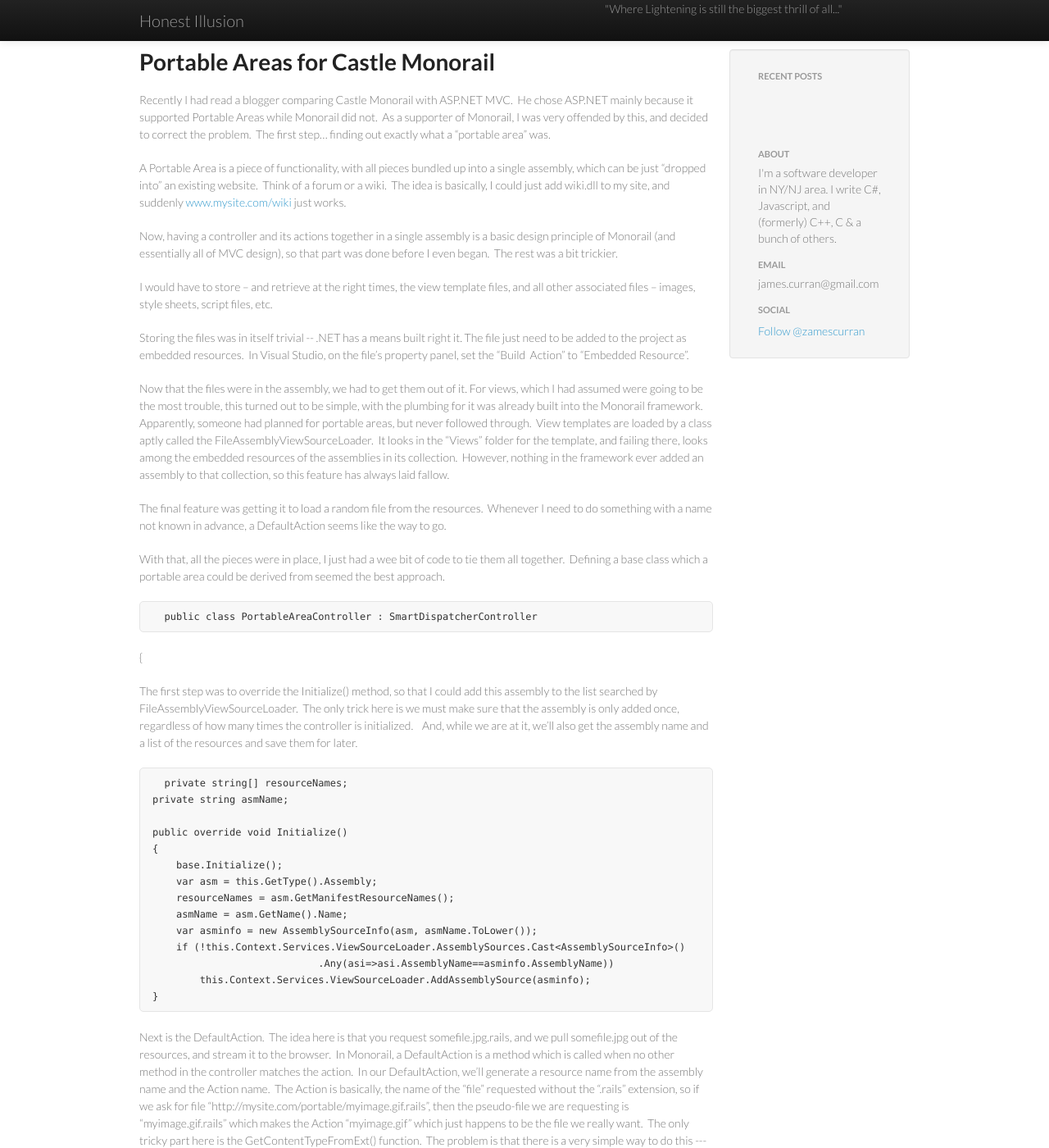
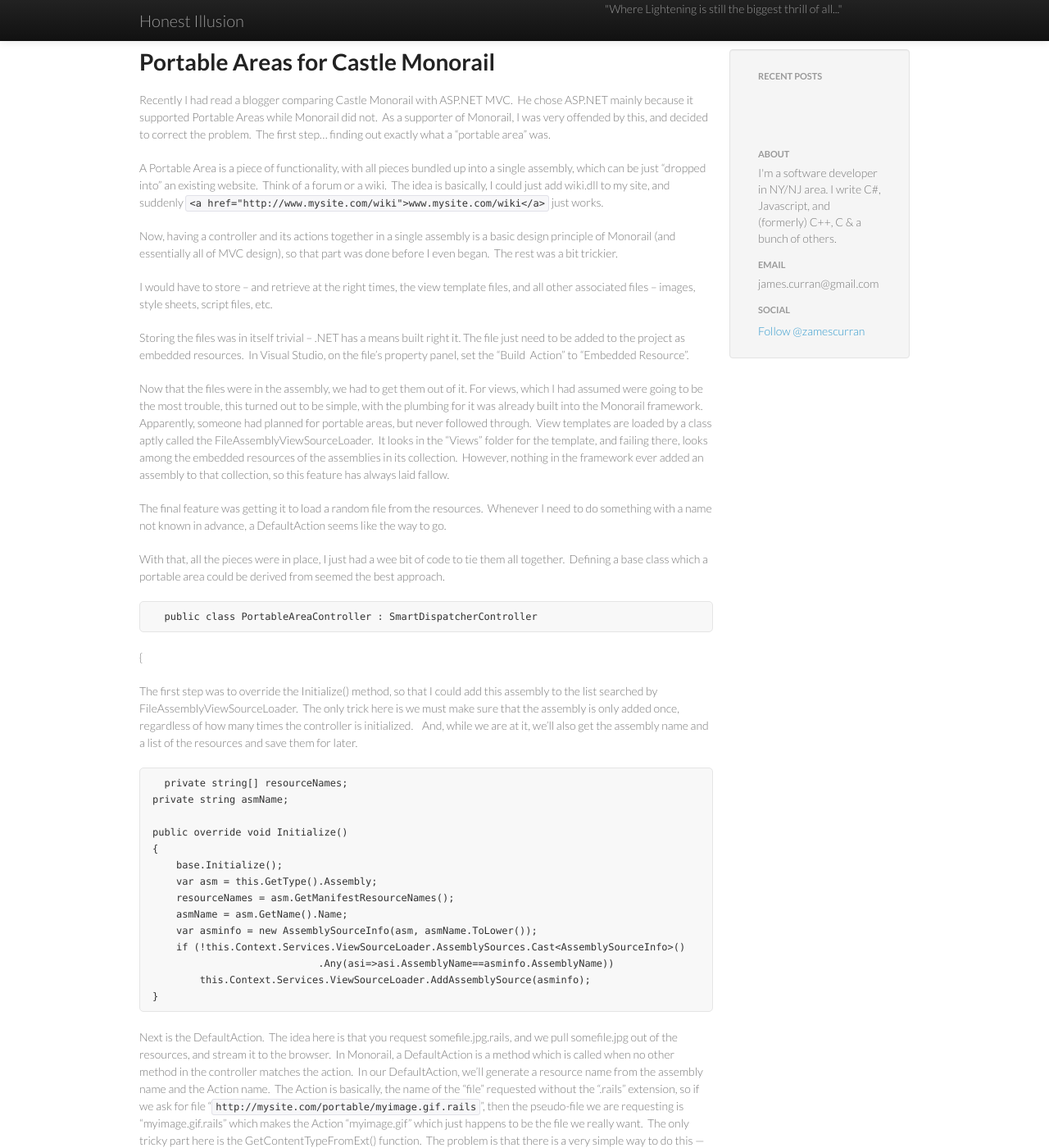
Before and after one commit to jamescurran/jamescurran.github.io, a Jekyll site: the page built from _posts/2010-04-01-portable-areas-for-castle-monorail.md, in a window 1280 px wide and 1400 px high. Shown: the whole window at 82% size. Built offline with Jekyll 4.4.1, drawn with Linux system fonts in a browser that asks for light colours; nearby versions of some CDN libraries; comment, search, counter and statistics services are not loaded; some of the changed text lies outside the part shown.

Commit message:
clean up

```diff
--- a/_posts/2010-04-01-portable-areas-for-castle-monorail.md
+++ b/_posts/2010-04-01-portable-areas-for-castle-monorail.md
@@ -5,19 +5,28 @@
 tags: code c# .net programming dotnet csharp castle monorail
 ---
 
+Recently I had read a blogger comparing Castle Monorail with ASP.NET MVC.  He chose ASP.NET mainly because it supported Portable Areas while Monorail did not.  As a supporter of Monorail, I was very offended by this, and decided to correct the problem.  The first step… finding out exactly what a “portable area” was.
 
-<p>Recently I had read a blogger comparing Castle Monorail with ASP.NET MVC.  He chose ASP.NET mainly because it supported Portable Areas while Monorail did not.  As a supporter of Monorail, I was very offended by this, and decided to correct the problem.  The first step… finding out exactly what a “portable area” was.</p>
-<p>A Portable Area is a piece of functionality, with all pieces bundled up into a single assembly, which can be just “dropped into” an existing website.  Think of a forum or a wiki.  The idea is basically, I could just add wiki.dll to my site, and suddenly <a href="http://www.mysite.com/wiki">www.mysite.com/wiki</a> just works.</p>
-<p>Now, having a controller and its actions together in a single assembly is a basic design principle of Monorail (and essentially all of MVC design), so that part was done before I even began.  The rest was a bit trickier.</p>
-<p>I would have to store – and retrieve at the right times, the view template files, and all other associated files – images, style sheets, script files, etc.</p>
-<p>Storing the files was in itself trivial -- .NET has a means built right it. The file just need to be added to the project as embedded resources.  In Visual Studio, on the file’s property panel, set the “Build  Action” to “Embedded Resource”.</p>
-<p>Now that the files were in the assembly, we had to get them out of it. For views, which I had assumed were going to be the most trouble, this turned out to be simple, with the plumbing for it was already built into the Monorail framework.  Apparently, someone had planned for portable areas, but never followed through.  View templates are loaded by a class aptly called the FileAssemblyViewSourceLoader.  It looks in the “Views” folder for the template, and failing there, looks among the embedded resources of the assemblies in its collection.  However, nothing in the framework ever added an assembly to that collection, so this feature has always laid fallow.</p>
-<p>The final feature was getting it to load a random file from the resources.  Whenever I need to do something with a name not known in advance, a DefaultAction seems like the way to go.</p>
-<p>With that, all the pieces were in place, I just had a wee bit of code to tie them all together.  Defining a base class which a portable area could be derived from seemed the best approach.</p>
+A Portable Area is a piece of functionality, with all pieces bundled up into a single assembly, which can be just “dropped into” an existing website.  Think of a forum or a wiki.  The idea is basically, I could just add wiki.dll to my site, and suddenly `<a href="http://www.mysite.com/wiki">www.mysite.com/wiki</a>` just works.
+
+Now, having a controller and its actions together in a single assembly is a basic design principle of Monorail (and essentially all of MVC design), so that part was done before I even began.  The rest was a bit trickier.
+
+I would have to store – and retrieve at the right times, the view template files, and all other associated files – images, style sheets, script files, etc.
+
+Storing the files was in itself trivial -- .NET has a means built right it. The file just need to be added to the project as embedded resources.  In Visual Studio, on the file’s property panel, set the “Build  Action” to “Embedded Resource”.
+
+Now that the files were in the assembly, we had to get them out of it. For views, which I had assumed were going to be the most trouble, this turned out to be simple, with the plumbing for it was already built into the Monorail framework.  Apparently, someone had planned for portable areas, but never followed through.  View templates are loaded by a class aptly called the FileAssemblyViewSourceLoader.  It looks in the “Views” folder for the template, and failing there, looks among the embedded resources of the assemblies in its collection.  However, nothing in the framework ever added an assembly to that collection, so this feature has always laid fallow.
+
+The final feature was getting it to load a random file from the resources.  Whenever I need to do something with a name not known in advance, a DefaultAction seems like the way to go.
+
+With that, all the pieces were in place, I just had a wee bit of code to tie them all together.  Defining a base class which a portable area could be derived from seemed the best approach.
+
 <pre class="csharpcode">
   <span class="kwrd">public</span> <span class="kwrd">class</span> PortableAreaController : SmartDispatcherController</pre>
 <p>{</p>
-<p>The first step was to override the Initialize() method, so that I could add this assembly to the list searched by FileAssemblyViewSourceLoader.  The only trick here is we must make sure that the assembly is only added once, regardless of how many times the controller is initialized.    And, while we are at it, we’ll also get the assembly name and a list of the resources and save them for later.</p>
+
+The first step was to override the Initialize() method, so that I could add this assembly to the list searched by FileAssemblyViewSourceLoader.  The only trick here is we must make sure that the assembly is only added once, regardless of how many times the controller is initialized.    And, while we are at it, we’ll also get the assembly name and a list of the resources and save them for later.
+
 <pre class="csharpcode">
   <span class="kwrd">private</span> <span class="kwrd">string</span>[] resourceNames;
 <span class="kwrd">private</span> <span class="kwrd">string</span> asmName;
@@ -32,7 +41,9 @@
     <span class="kwrd">if</span> (!<span class="kwrd">this</span>.Context.Services.ViewSourceLoader.AssemblySources.Cast&lt;AssemblySourceInfo&gt;()<br />                            .Any(asi=&gt;asi.AssemblyName==asminfo.AssemblyName))
         <span class="kwrd">this</span>.Context.Services.ViewSourceLoader.AddAssemblySource(asminfo);
 }</pre>
-<p>Next is the DefaultAction.  The idea here is that you request somefile.jpg.rails, and we pull somefile.jpg out of the resources, and stream it to the browser.  In Monorail, a DefaultAction is a method which is called when no other method in the controller matches the action.  In our DefaultAction, we’ll generate a resource name from the assembly name and the Action name.  The Action is basically, the name of the “file” requested without the “.rails” extension, so if we ask for file “http://mysite.com/portable/myimage.gif.rails”, then the pseudo-file we are requesting is “myimage.gif.rails” which makes the Action “myimage.gif” which just happens to be the file we really want.  The only tricky part here is the GetContentTypeFromExt() function.  The problem is that there is a very simple way to do this --- which only works under Windows.  Now, while the vast majority of web servers running Monorail are Windows based, Monorail is designed to also run under Mono (Linux).   I couldn’t find a good portable way to handle this, so I just punted (check the source for dirty secrets).</p>
+
+Next is the DefaultAction.  The idea here is that you request somefile.jpg.rails, and we pull somefile.jpg out of the resources, and stream it to the browser.  In Monorail, a DefaultAction is a method which is called when no other method in the controller matches the action.  In our DefaultAction, we’ll generate a resource name from the assembly name and the Action name.  The Action is basically, the name of the “file” requested without the “.rails” extension, so if we ask for file “`http://mysite.com/portable/myimage.gif.rails`”, then the pseudo-file we are requesting is “myimage.gif.rails” which makes the Action “myimage.gif” which just happens to be the file we really want.  The only tricky part here is the GetContentTypeFromExt() function.  The problem is that there is a very simple way to do this --- which only works under Windows.  Now, while the vast majority of web servers running Monorail are Windows based, Monorail is designed to also run under Mono (Linux).   I couldn’t find a good portable way to handle this, so I just punted (check the source for dirty secrets).
+
 <p>[DefaultAction]
   <br /><span class="kwrd">public</span> <span class="kwrd">void</span> DefaultAction()
 
@@ -63,6 +74,9 @@
   <br />}
 
   <br /></p>
-<p>This method is the controller’s Default action by virtue of the [DefaultAction] attribute.  The name is arbitrary – DefaultAction just kept things simple.</p>
-<p>And with that, everything you need to write a portable area in Monorail is neatly contained in a simple base class.  Everything we’ve just gone over, you can now completely ignore.   </p>
-<p>Next, we discuss how you use this base class to write your own portable area.</p>
+
+This method is the controller’s Default action by virtue of the [DefaultAction] attribute.  The name is arbitrary – DefaultAction just kept things simple.
+
+And with that, everything you need to write a portable area in Monorail is neatly contained in a simple base class.  Everything we’ve just gone over, you can now completely ignore.
+
+Next, we discuss how you use this base class to write your own portable area.
```
Also changed, not shown: _posts/2010-02-02-some-betterwritten-custom-string-methods-using-c.md (+28 -10 lines), _posts/2010-04-01-portable-areas-for-castle-monorail-part-2.md (+25 -13 lines), _posts/2010-06-07-lambda-expressions-as-properties.md (+52 -35 lines).
